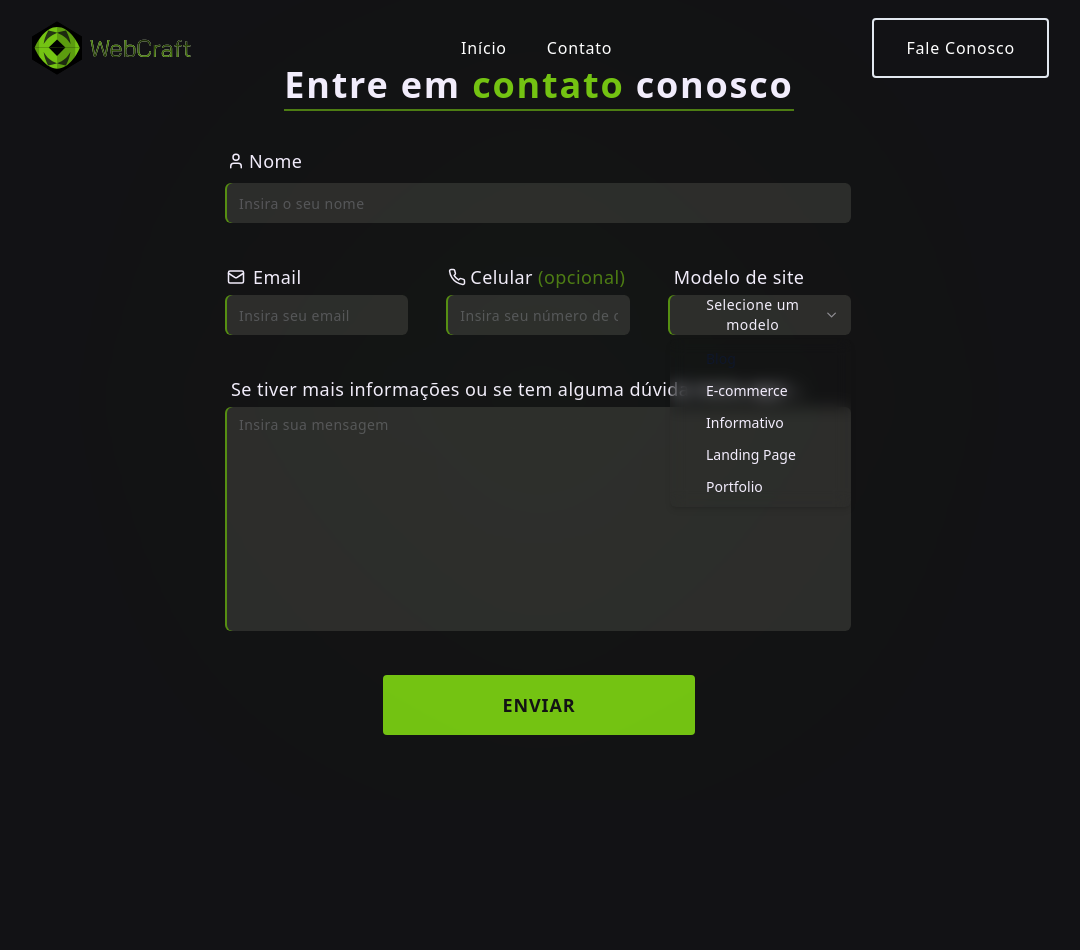
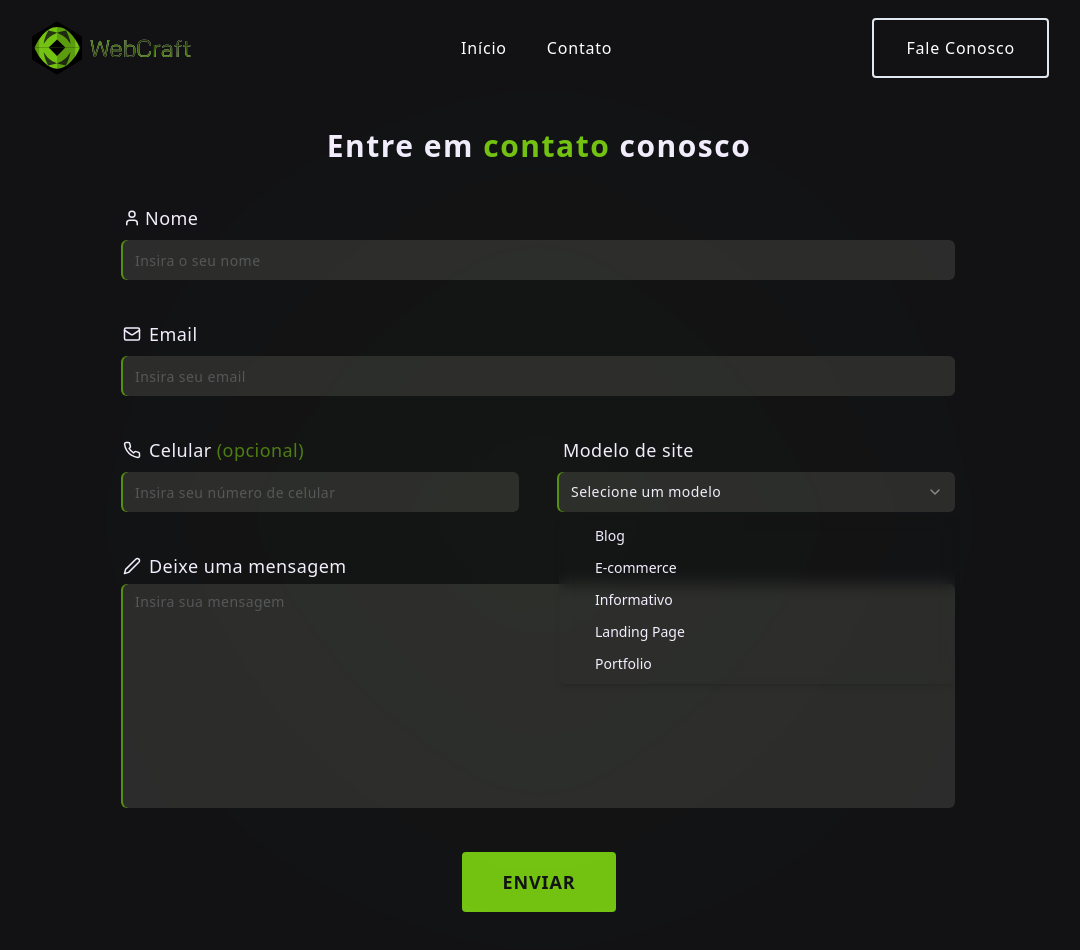
Before and after one commit to juicerq/Notes, a Next.js app in the folder web/: page /contact in a window 1280 px wide. Both pictures are taken after a click on the button "Selecione um modelo". Shown: the top 950 px of the page, without its empty margins (101-1181 px from the left). Before the commit the page ends 800 px from the top, so only its background shows below. Built offline with nearby package versions, Linux system fonts and the light colour scheme.

Commit message:
contact page responsive

```diff
--- a/web/src/app/contact/page.tsx
+++ b/web/src/app/contact/page.tsx
@@ -10,18 +10,18 @@ import {
   SelectValue,
 } from '@/components/ui/select'
 import { Textarea } from '@/components/ui/textarea'
-import { Mail, Phone, User } from 'lucide-react'
+import { Mail, Phone, User, Pen } from 'lucide-react'
 
 export default function Contact() {
   return (
     <PageTransition>
-      <div className="flex h-screen w-full flex-col items-center justify-center">
-        <h1 className="border-b-2 border-mainPalette-accent pb-1 text-center text-4xl font-bold tracking-wider text-mainPalette-text">
+      <div className="my-20 flex flex-col items-center justify-center lg:my-32">
+        <h1 className=" pb-1 text-center text-3xl font-bold tracking-wider text-mainPalette-text">
           Entre em{' '}
           <span className="text-mainPalette-primaryButton">contato</span>{' '}
           conosco
         </h1>
-        <form className="flex w-1/2 flex-col gap-7 pt-5 indent-1 text-lg text-mainPalette-text">
+        <form className="mt-5 flex w-3/4 flex-col gap-7 indent-1 text-lg text-mainPalette-text lg:w-2/3 2xl:w-1/2">
           <div className="flex w-full flex-wrap gap-10 py-4 tracking-wide">
             <div className="contact-input-container">
               <div className="flex items-center">
@@ -31,7 +31,7 @@ export default function Contact() {
               <Input placeholder="Insira o seu nome" id="contact-name" />
             </div>
 
-            <div className="flex flex-1 flex-col gap-1">
+            <div className="contact-input-container">
               <div className="flex items-center gap-1">
                 <Mail size={18} />
                 <label htmlFor="contact-email">Email</label>
@@ -43,12 +43,16 @@ export default function Contact() {
               />
             </div>
 
-            <div className="flex flex-1 flex-col gap-1">
-              <div className="flex items-center">
+            <div className="flex w-full flex-col gap-10 md:flex-row">
+              <div className="contact-input-container">
+                <div className="flex items-center gap-1">
                   <Phone size={18} />
                   <label htmlFor="contact-cellphone">
                     Celular{' '}
-                  <span className="text-mainPalette-accent"> (opcional) </span>
+                    <span className="text-mainPalette-accent">
+                      {' '}
+                      (opcional){' '}
+                    </span>
                   </label>
                 </div>
                 <Input
@@ -57,11 +61,13 @@ export default function Contact() {
                   className="contact-input"
                 />
               </div>
-
-            <div className="flex flex-1 flex-col gap-1">
+              <div className="contact-input-container">
                 <label htmlFor="contact-model">Modelo de site</label>
                 <Select>
-                <SelectTrigger id="contact-model">
+                  <SelectTrigger
+                    id="contact-model"
+                    className="flex items-center"
+                  >
                     <SelectValue placeholder="Selecione um modelo" />
                   </SelectTrigger>
                   <SelectContent className="bg-transparent text-mainPalette-text backdrop-blur">
@@ -73,14 +79,18 @@ export default function Contact() {
                   </SelectContent>
                 </Select>
               </div>
+            </div>
 
             <div className="flex w-full flex-col gap-1">
+              <div className="flex items-center gap-1">
+                <Pen size={18} />
                 <label
                   htmlFor="contact-message"
                   className="text-lg text-mainPalette-text"
                 >
-                Se tiver mais informações ou se tem alguma dúvida insira aqui ↓
+                  Deixe uma mensagem
                 </label>
+              </div>
               <Textarea
                 id="contact-message"
                 placeholder="Insira sua mensagem"
@@ -88,7 +98,7 @@ export default function Contact() {
               />
             </div>
           </div>
-          <button className="button-hover font-lg w-1/2 self-center rounded bg-mainPalette-primaryButton px-12 py-4 text-lg font-semibold uppercase tracking-wider">
+          <button className="button-hover font-lg self-center rounded bg-mainPalette-primaryButton px-10 py-4 text-lg font-semibold uppercase tracking-wider">
             Enviar
           </button>
         </form>
--- a/web/src/components/Hero.tsx
+++ b/web/src/components/Hero.tsx
@@ -1,6 +1,6 @@
 export default function Hero() {
   return (
-    <main className=" font-alt">
+    <main className="font-alt">
       <div className="flex h-screen flex-col items-center justify-center gap-6 text-center font-main">
         <h1 className=" text-2xl text-zinc-300">
           Descubra o seu site perfeito em segundos
--- a/web/src/components/ui/select.tsx
+++ b/web/src/components/ui/select.tsx
@@ -26,7 +26,10 @@ const SelectTrigger = React.forwardRef<
   >
     {children}
     <SelectPrimitive.Icon asChild>
-      <ChevronDown className="h-4 w-4 opacity-50" />
+      <ChevronDown
+        className="h-4
+       w-4 opacity-50"
+      />
     </SelectPrimitive.Icon>
   </SelectPrimitive.Trigger>
 ))
@@ -40,7 +43,7 @@ const SelectContent = React.forwardRef<
     <SelectPrimitive.Content
       ref={ref}
       className={cn(
-        'relative z-50 min-w-[8rem] overflow-hidden rounded-md bg-popover text-popover-foreground shadow-md animate-in fade-in-80',
+        'relative z-10 min-w-[8rem] overflow-hidden rounded-md bg-popover text-popover-foreground shadow-md animate-in fade-in-80',
         position === 'popper' && 'translate-y-1',
         className,
       )}
@@ -80,7 +83,7 @@ const SelectItem = React.forwardRef<
   <SelectPrimitive.Item
     ref={ref}
     className={cn(
-      'relative flex w-full cursor-default select-none items-center rounded-sm py-1.5 pl-8 pr-2 text-sm outline-none focus:bg-accent focus:text-accent-foreground data-[disabled]:pointer-events-none data-[disabled]:opacity-50',
+      'relative flex w-full cursor-pointer select-none items-center rounded-sm py-1.5 pl-8 pr-2 text-sm outline-none hover:text-mainPalette-primaryButton focus:bg-accent data-[disabled]:pointer-events-none data-[disabled]:opacity-50',
       className,
     )}
     {...props}
```
Lines whose indentation alone changed are shown as unchanged.
